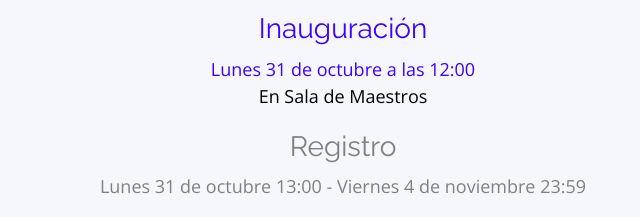
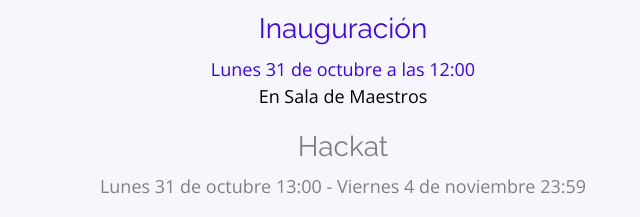
Before and after one commit to hackathonitam/hackathonitam.github.io, a plain HTML site: page index.html in a window 1280 px wide. Shown: the part 1280-1497 px from the top of the page, 297-937 px from the left. Drawn offline with nearby package versions, Linux system fonts and the light colour scheme.

Commit message:
Update index.html

```diff
--- a/index.html
+++ b/index.html
@@ -107,7 +107,7 @@
           </div>
           <!--Hackathon-->
           <div class="fecha-futura">
-            <h3>Registro</h3>
+            <h3>Hackat</h3>
             <p>
               <span>Lunes 31 de octubre 13:00 -  Viernes 4 de noviembre 23:59</span>
               <br>
```
